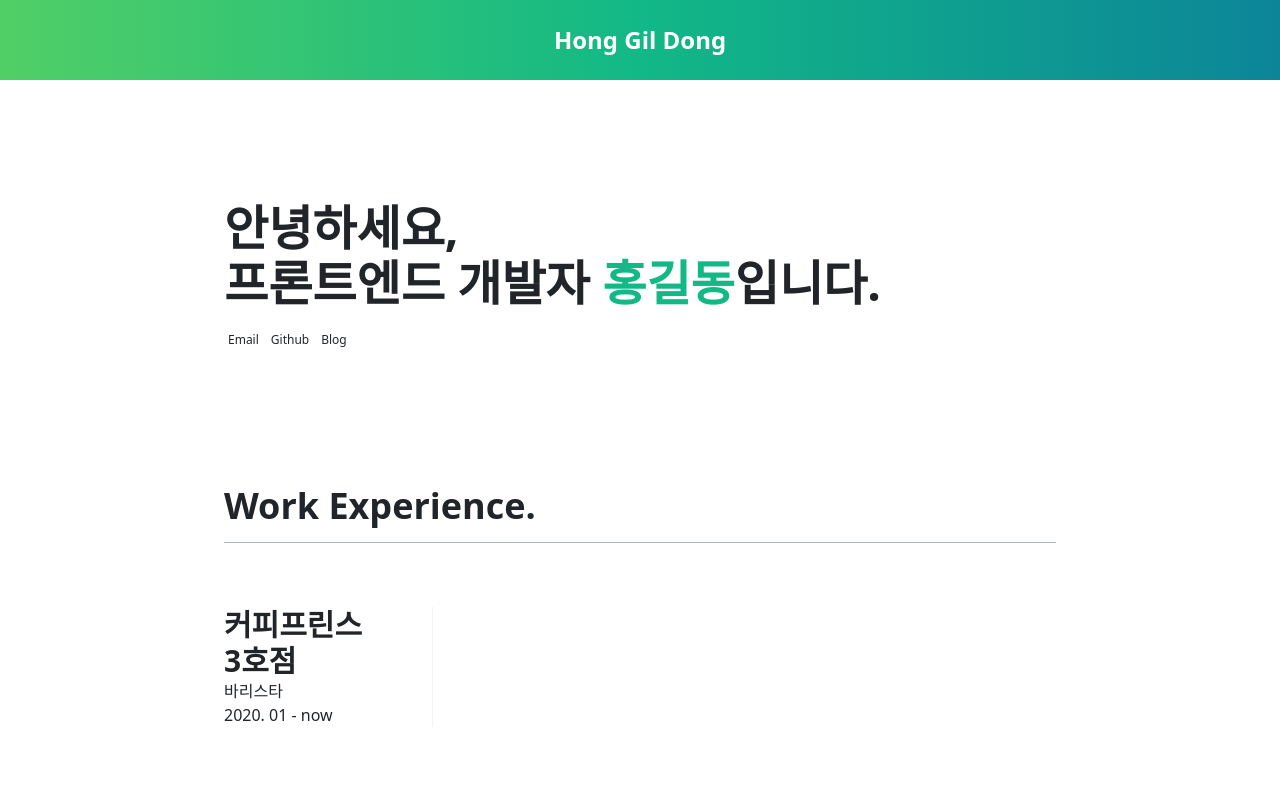
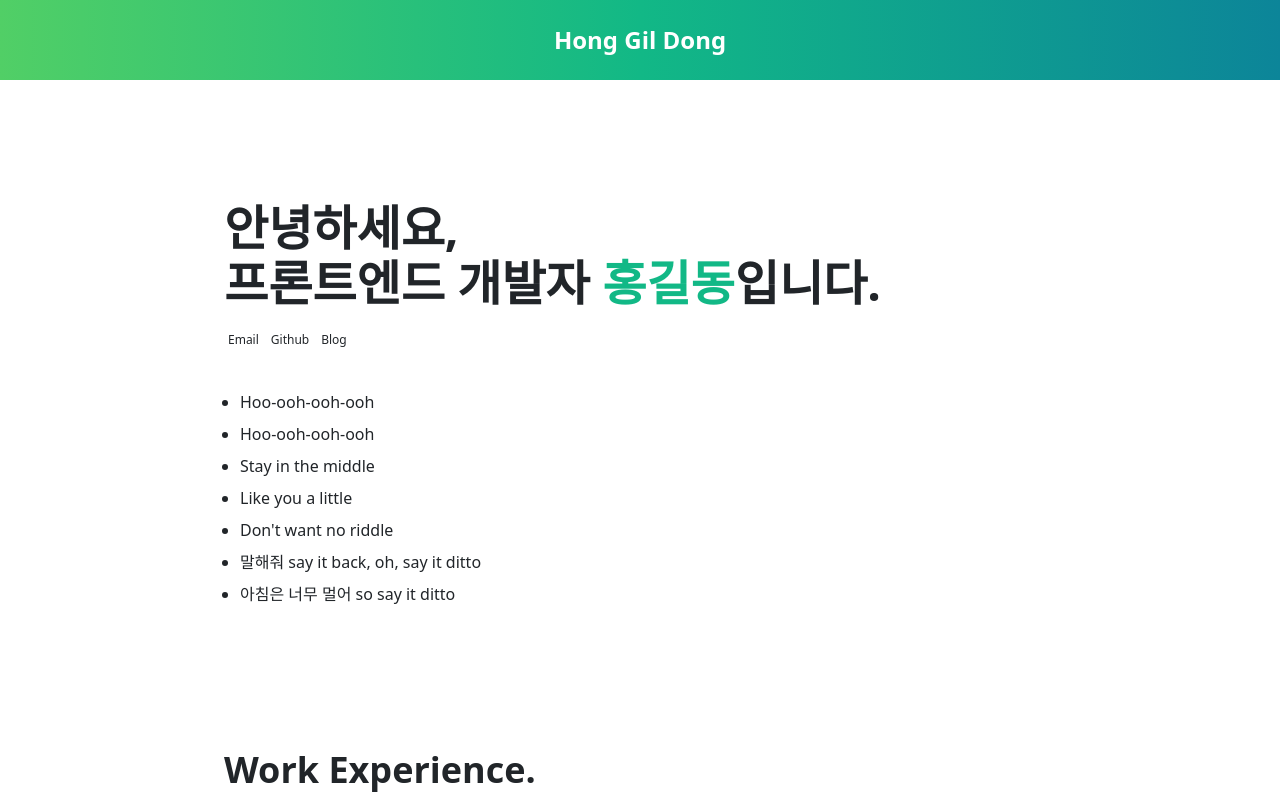
Before and after one commit to Clt689/portfolio, a Next.js app: page / in a window 1280 px wide. Shown: the top 800 px of the page. Built offline with nearby package versions, Linux system fonts and the light colour scheme.

Commit message:
fix: introduce 마크다운 노출되도록 수정

```diff
--- a/src/components/Information/index.tsx
+++ b/src/components/Information/index.tsx
@@ -26,7 +26,7 @@ const Information = ({ information }: Pick<DataProps, "information">) => {
           ))}
         </div>
       </div>
-      <Introduce />
+      <Introduce markdown={information.markdown} />
     </div>
   );
 };
```
Also changed, not shown: public/markdown/information/introduce.md (renamed from public/markdown/introduce.md).
